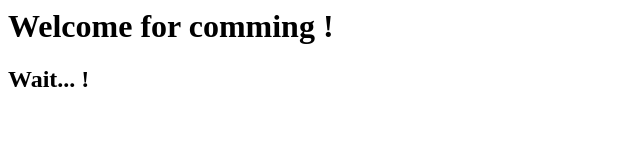
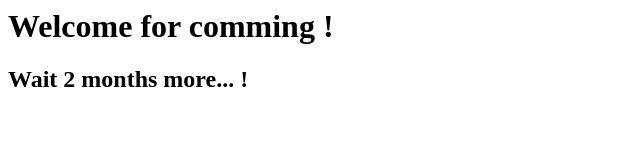
Before and after one commit to pokeang/Bookstore, a plain HTML site: page index.html in a window 1280 px wide. Shown: the whole page, without its empty margins (0-640 px from the left). Drawn offline with Linux system fonts and the light colour scheme.

Commit message:
wait 2 months more..

```diff
--- a/index.html
+++ b/index.html
@@ -4,6 +4,6 @@
 	</head>
 	<body>
 		<h1>Welcome for comming !</h1>
-		<h2>Wait... !</h2>
+		<h2>Wait 2 months more... !</h2>
 	</body>
 </html>
```
